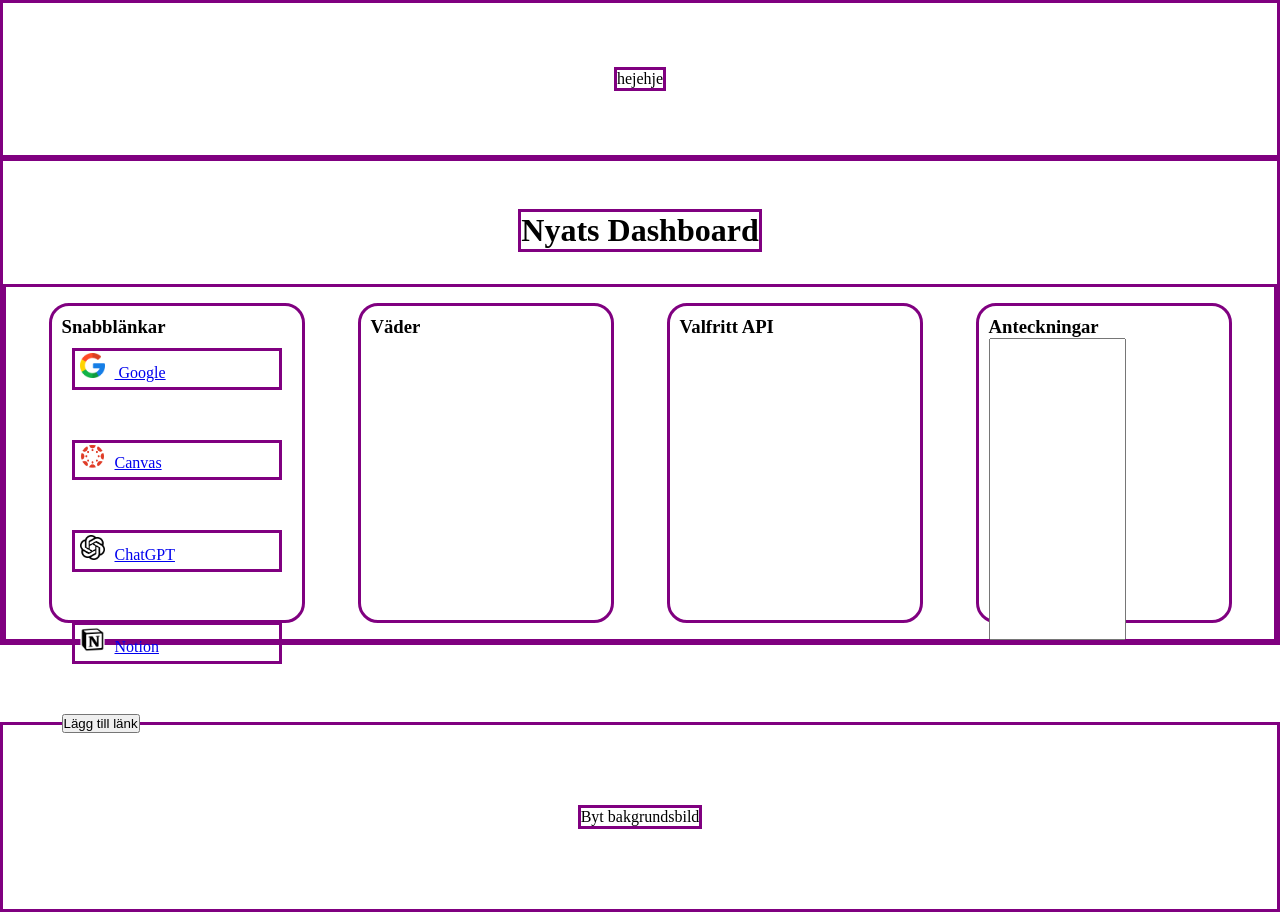
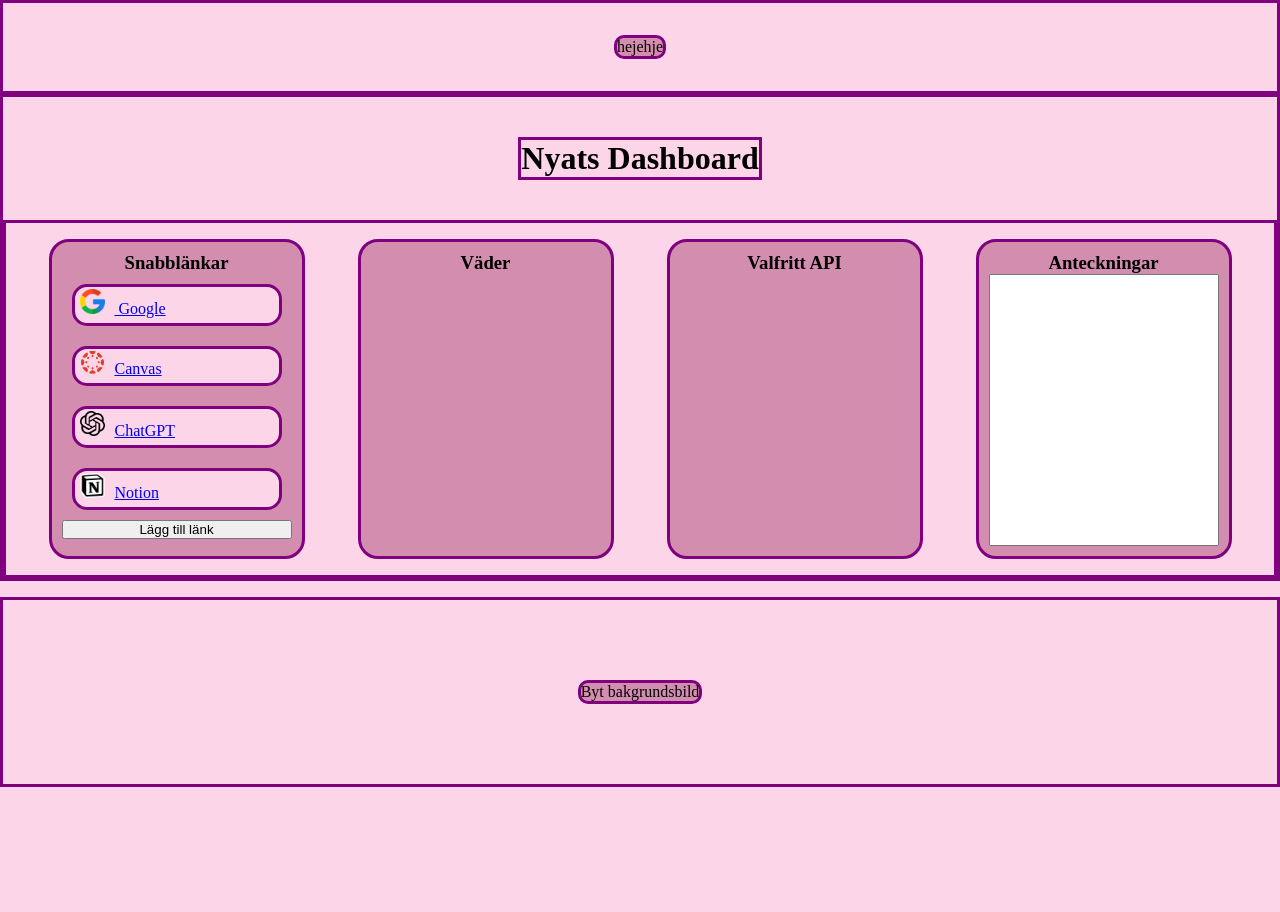
Before and after one commit to nyatg/dashboard, a plain HTML site: page index.html in a window 1280 px wide. After the commit the page ends 800 px from the top, so only its background shows below. Drawn offline with Linux system fonts and the light colour scheme.

Commit message:
uppdaterad styling

```diff
--- a/main.css
+++ b/main.css
@@ -2,6 +2,10 @@
     box-sizing: border-box;
     padding: 0;
     margin: 0;
+}
+
+body {
+background-color: #fcd6e8;
 }
 
 /* header och tid+datum rutan */
@@ -14,8 +18,10 @@ header {
 
 .date-card {
     border: solid purple;
+    border-radius: 10px;
+    background-color: #d38dae;
     align-self: center;
-    margin: 4rem;
+    margin: 2rem;
 }
 
 /* huvudsektionen med alla kort, styling för varje kort + inom korten  */
@@ -23,13 +29,14 @@ main {
     border: solid purple;
     display: flex;
     flex-direction: column;
-    margin-bottom: 4.8rem ;
+    margin-bottom: 1rem;
 }
 
 .header-div {
     align-self: center;
     border: solid purple;
-    margin: 3rem 2rem 2rem;
+    /* margin: 3rem 2rem 2rem; */
+    margin: 40px;
 }
 
 .card-container {
@@ -41,15 +48,24 @@ main {
 
 .cards {
     border: solid purple;
+    background-color: #d38dae;
     border-radius: 20px;
     min-width: 20vw;
     max-height: 40vh;
     padding: 10px;
+    display: flex;
+    flex-direction: column;
+}
+
+h3 {
+    align-self: center;
 }
 
 .link-div {
     border: solid purple;
-    margin: 10px 10px 50px;
+    background-color: #fcd6e8;
+    border-radius: 15px;
+    margin: 10px 10px ;
     padding: 2px 0 5px 5px;
 }
 
@@ -73,5 +89,7 @@ footer {
 .bg-div{
     align-self: center;
     border: solid purple;
+    border-radius: 10px;
     margin: 1rem;
+    background-color: #d38dae;
 }
```
